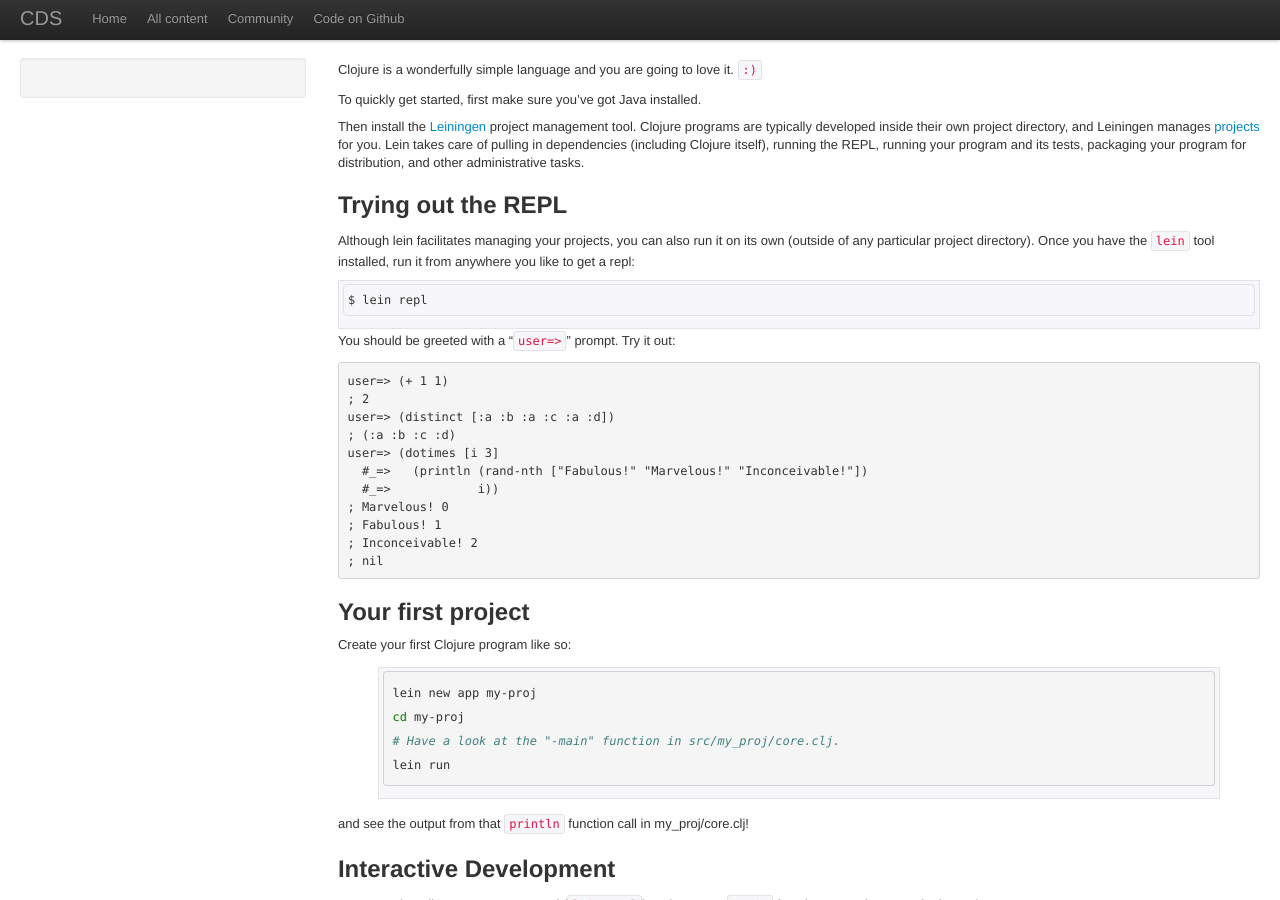
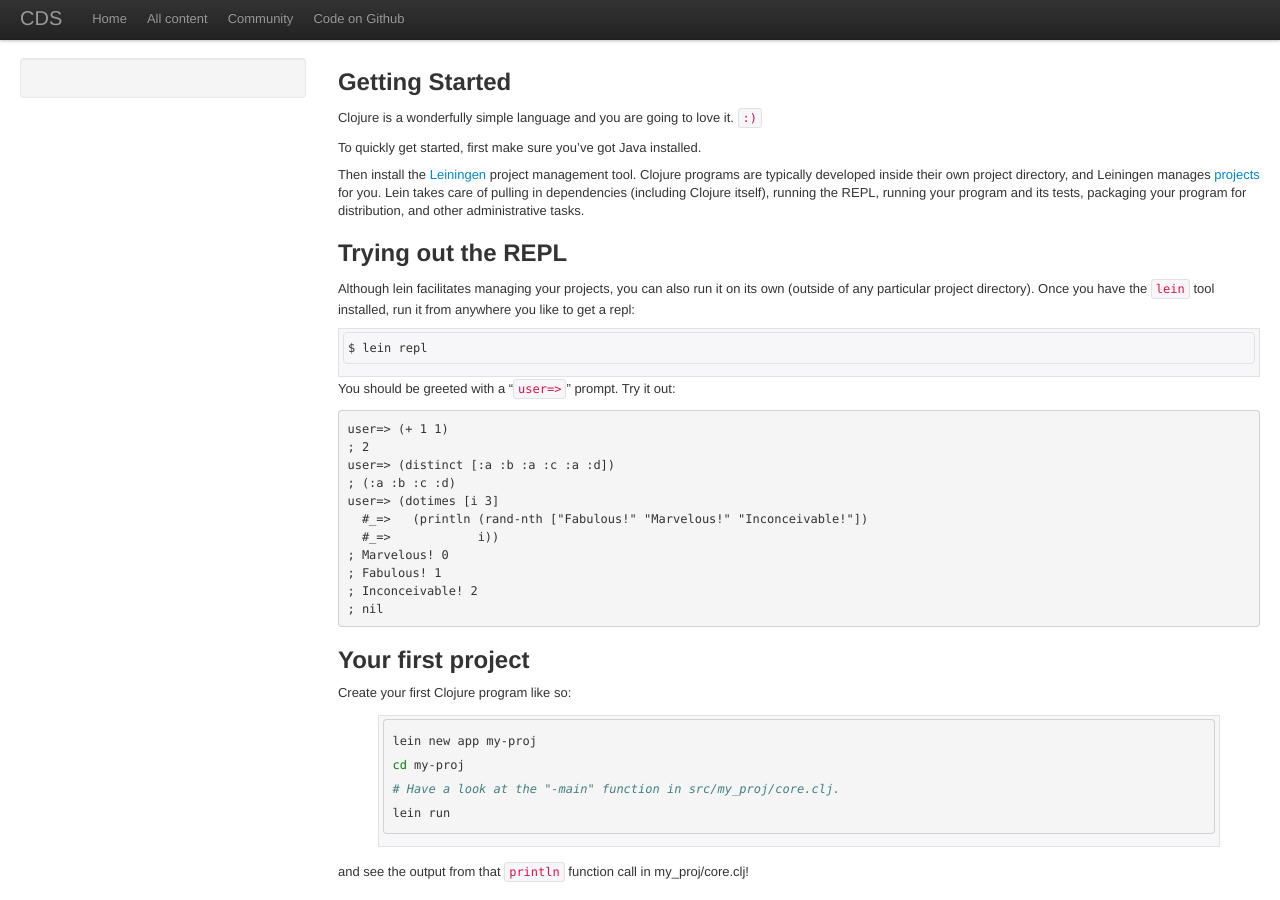
Before and after one commit to clojuredocs/guides, a Jekyll site: the page built from articles/tutorials/getting_started.md, in a window 1280 px wide and 900 px high. Built offline with Jekyll 4.4.1, drawn with Linux system fonts in a browser that asks for light colours; some web fonts are replaced; Markdown is read by kramdown in place of the engine named in the settings.

Commit message:
added top heading to tut/getting-started

```diff
--- a/articles/tutorials/getting_started.md
+++ b/articles/tutorials/getting_started.md
@@ -2,6 +2,8 @@
 title: "Getting Started with Clojure"
 layout: article
 ---
+
+## Getting Started
 
 Clojure is a wonderfully simple language and you are going to love
 it. `:)`
```
